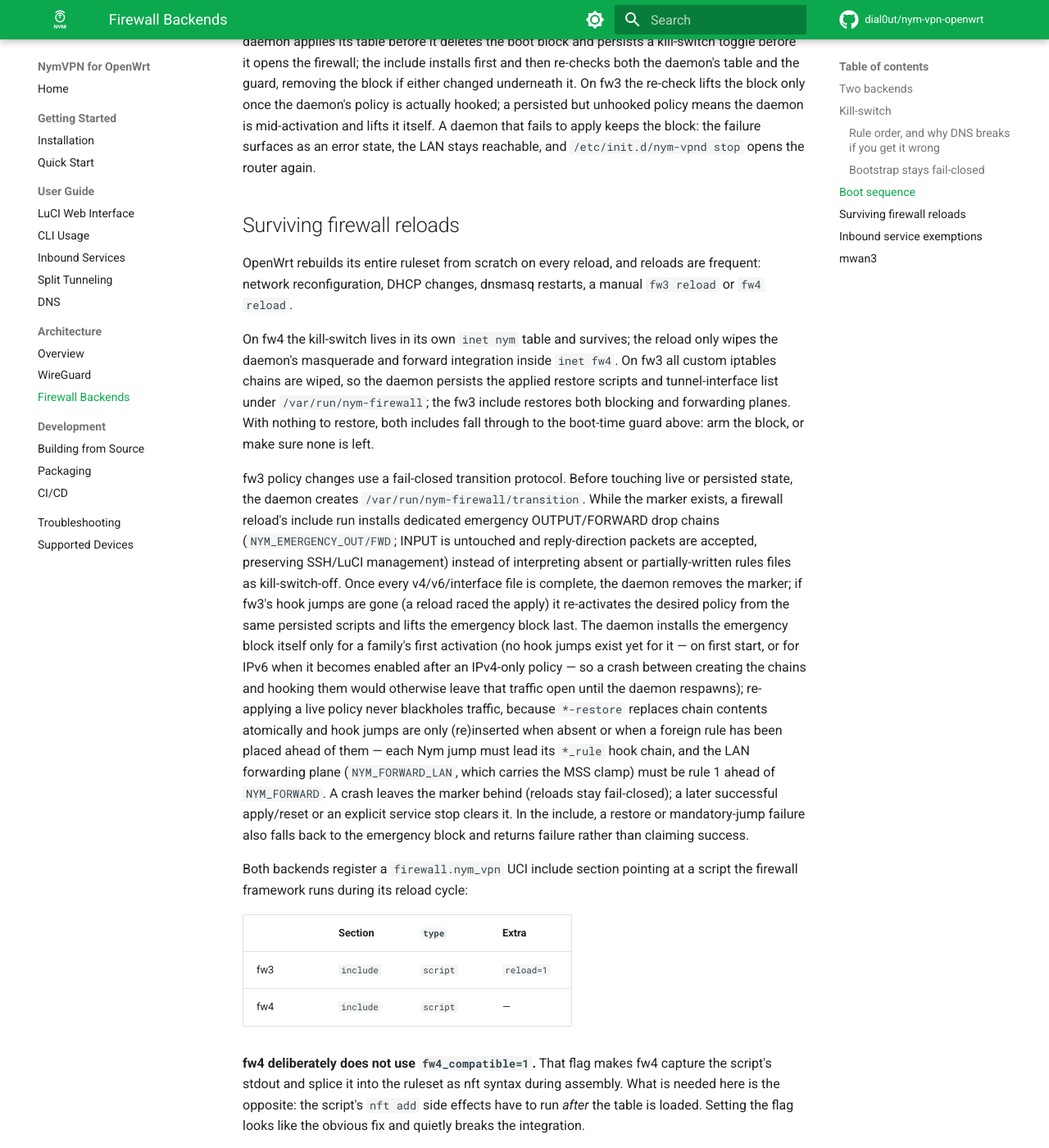
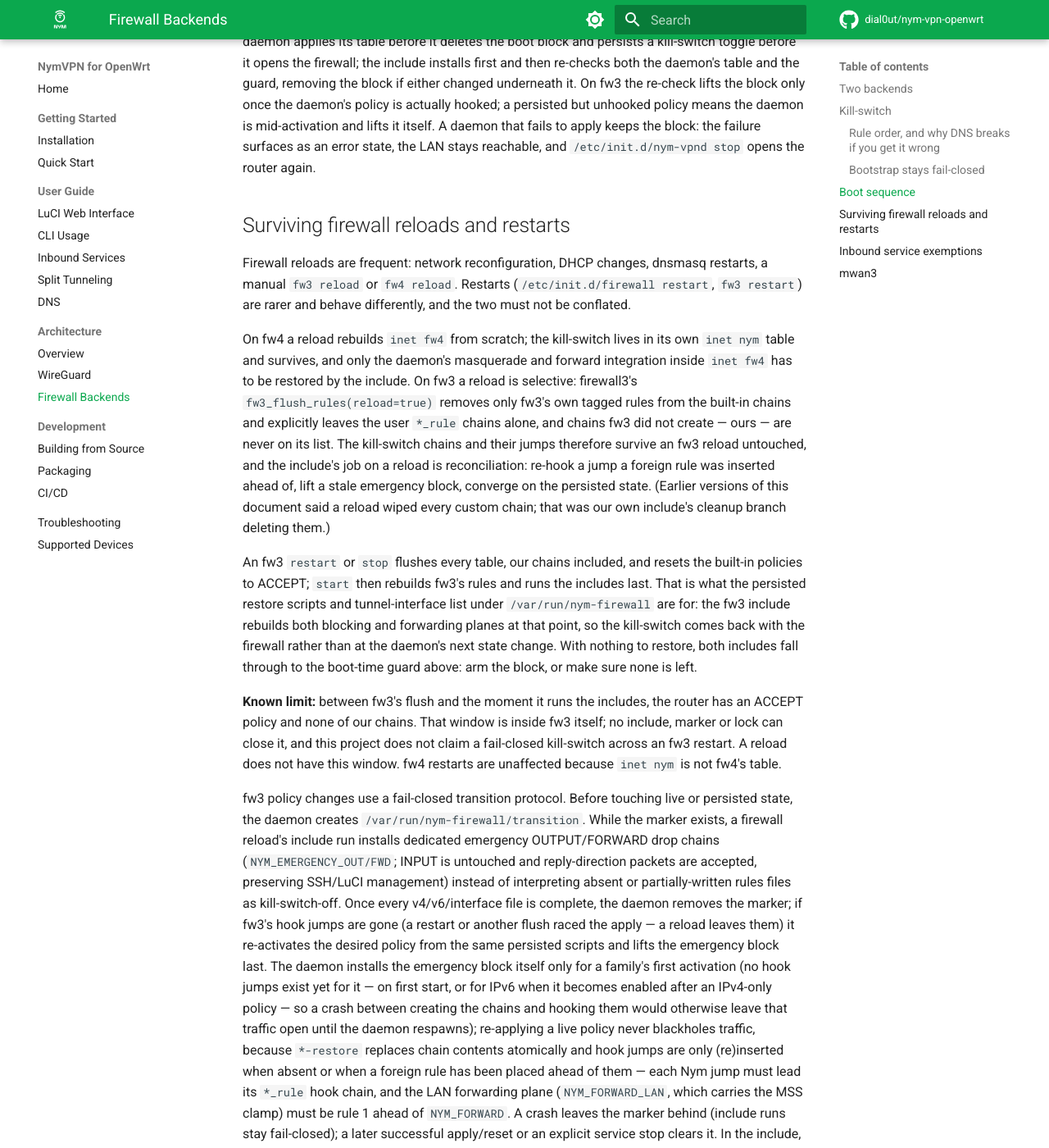
Before and after one commit to dial0ut/nym-vpn-openwrt, an MkDocs documentation site: the page built from docs/architecture/firewall.md, in a window 1280 px wide and 1400 px high, scrolled down 4313 px. Shown: the whole window at 82% size. Built offline with MkDocs 1.6.1 and Material for MkDocs 9.7.7, drawn with Linux system fonts in a browser that asks for light colours; comment, search, counter and statistics services are not loaded; some of the changed text lies outside the part shown.

Commit message:
docs(firewall): correct the fw3 reload model and document the restart gap
Upstream firewall3's fw3_flush_rules(reload=true) removes only fw3's own
tagged rules and skips the user *_rule chains, so an fw3 reload leaves our
chains and jumps in place; the "reload wipes every custom chain" story
came from our own include's cleanup branch. Only restart/stop flush the
tables, and fw3 runs includes after its rebuild, so that window is fw3's
and no include, marker or lock closes it. Reword fw3.rs, the include and
the architecture doc accordingly and state the restart gap as a known
limit instead of implying a guarantee.

```diff
--- a/docs/architecture/firewall.md
+++ b/docs/architecture/firewall.md
@@ -181,23 +181,41 @@ mid-activation and lifts it itself. A daemon that fails to apply keeps the block
 surfaces as an error state, the LAN stays reachable, and `/etc/init.d/nym-vpnd stop` opens the
 router again.
 
-## Surviving firewall reloads
+## Surviving firewall reloads and restarts
 
-OpenWrt rebuilds its entire ruleset from scratch on every reload, and reloads are frequent:
-network reconfiguration, DHCP changes, dnsmasq restarts, a manual `fw3 reload` or `fw4 reload`.
+Firewall reloads are frequent: network reconfiguration, DHCP changes, dnsmasq restarts, a manual
+`fw3 reload` or `fw4 reload`. Restarts (`/etc/init.d/firewall restart`, `fw3 restart`) are rarer
+and behave differently, and the two must not be conflated.
 
-On fw4 the kill-switch lives in its own `inet nym` table and survives; the reload only wipes the
-daemon's masquerade and forward integration inside `inet fw4`. On fw3 all custom iptables chains
-are wiped, so the daemon persists the applied restore scripts and tunnel-interface list under
-`/var/run/nym-firewall`; the fw3 include restores both blocking and forwarding planes. With nothing to restore,
-both includes fall through to the boot-time guard above: arm the block, or make sure none is left.
+On fw4 a reload rebuilds `inet fw4` from scratch; the kill-switch lives in its own `inet nym` table
+and survives, and only the daemon's masquerade and forward integration inside `inet fw4` has to be
+restored by the include. On fw3 a reload is selective: firewall3's `fw3_flush_rules(reload=true)`
+removes only fw3's own tagged rules from the built-in chains and explicitly leaves the user
+`*_rule` chains alone, and chains fw3 did not create — ours — are never on its list. The
+kill-switch chains and their jumps therefore survive an fw3 reload untouched, and the include's
+job on a reload is reconciliation: re-hook a jump a foreign rule was inserted ahead of, lift a
+stale emergency block, converge on the persisted state. (Earlier versions of this document said a
+reload wiped every custom chain; that was our own include's cleanup branch deleting them.)
+
+An fw3 `restart` or `stop` flushes every table, our chains included, and resets the built-in
+policies to ACCEPT; `start` then rebuilds fw3's rules and runs the includes last. That is what the
+persisted restore scripts and tunnel-interface list under `/var/run/nym-firewall` are for: the fw3
+include rebuilds both blocking and forwarding planes at that point, so the kill-switch comes back
+with the firewall rather than at the daemon's next state change. With nothing to restore, both
+includes fall through to the boot-time guard above: arm the block, or make sure none is left.
+
+**Known limit:** between fw3's flush and the moment it runs the includes, the router has an ACCEPT
+policy and none of our chains. That window is inside fw3 itself; no include, marker or lock can
+close it, and this project does not claim a fail-closed kill-switch across an fw3 restart. A reload
+does not have this window. fw4 restarts are unaffected because `inet nym` is not fw4's table.
 
 fw3 policy changes use a fail-closed transition protocol. Before touching live or persisted state,
 the daemon creates `/var/run/nym-firewall/transition`. While the marker exists, a firewall reload's
 include run installs dedicated emergency OUTPUT/FORWARD drop chains (`NYM_EMERGENCY_OUT/FWD`;
 INPUT is untouched and reply-direction packets are accepted, preserving SSH/LuCI management) instead of interpreting absent or
 partially-written rules files as kill-switch-off. Once every v4/v6/interface file is complete, the
-daemon removes the marker; if fw3's hook jumps are gone (a reload raced the apply) it re-activates
+daemon removes the marker; if fw3's hook jumps are gone (a restart or another flush raced the
+apply — a reload leaves them) it re-activates
 the desired policy from the same persisted scripts and lifts the emergency block last. The daemon
 installs the emergency block itself only for a family's first activation (no hook jumps exist yet
 for it — on first start, or for IPv6 when it becomes enabled after an IPv4-only policy — so a crash
@@ -207,7 +225,7 @@ chain contents atomically and hook jumps are only (re)inserted when absent or wh
 has been placed ahead of them — each Nym jump must lead its `*_rule` hook chain, and the LAN
 forwarding plane (`NYM_FORWARD_LAN`, which carries the MSS clamp) must be rule 1 ahead of
 `NYM_FORWARD`. A
-crash leaves the marker behind (reloads stay fail-closed); a later successful apply/reset or an
+crash leaves the marker behind (include runs stay fail-closed); a later successful apply/reset or an
 explicit service stop clears it. In the include, a restore or mandatory-jump failure also falls
 back to the emergency block and returns failure rather than claiming success.
 
```
Also changed, not shown: 2 other files.
